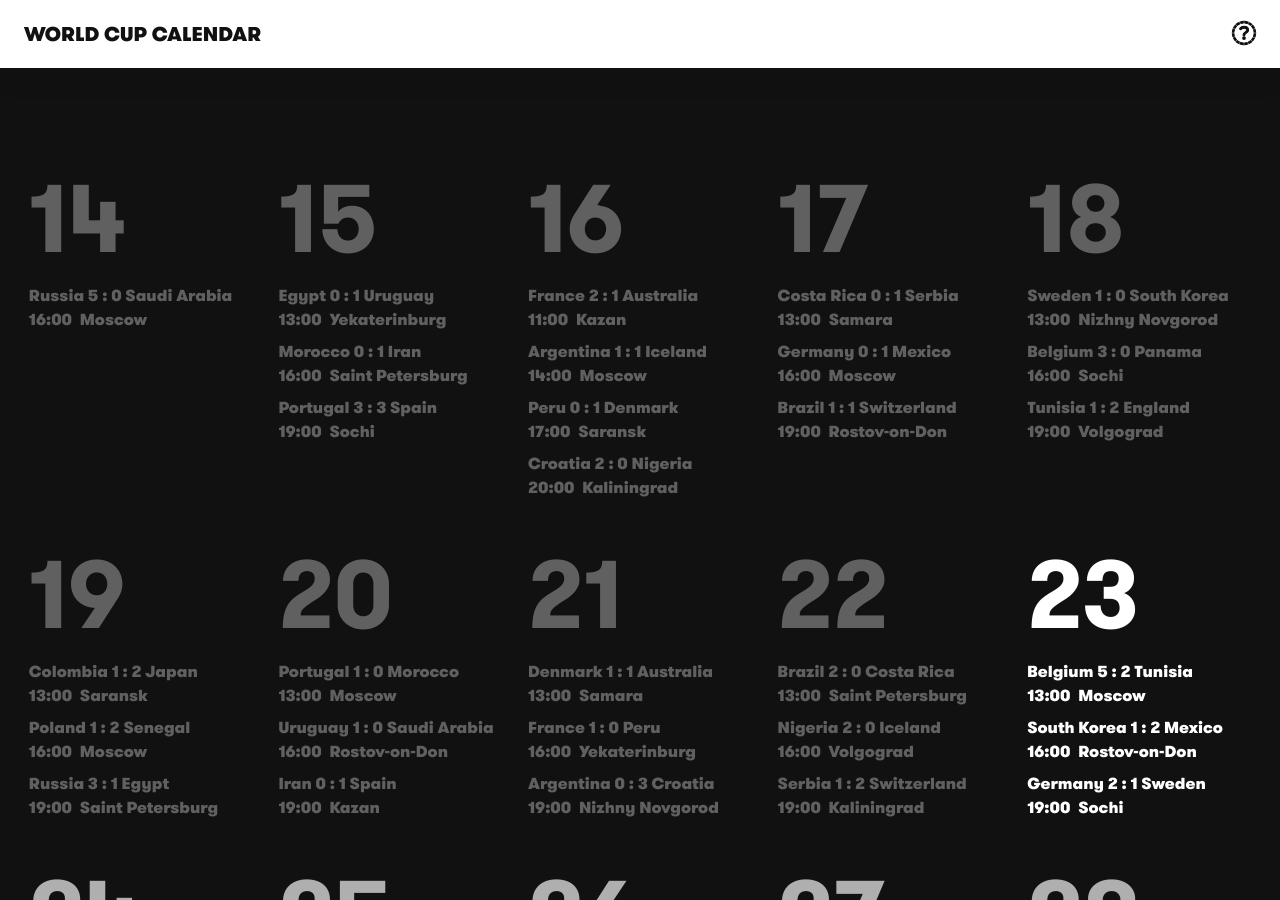
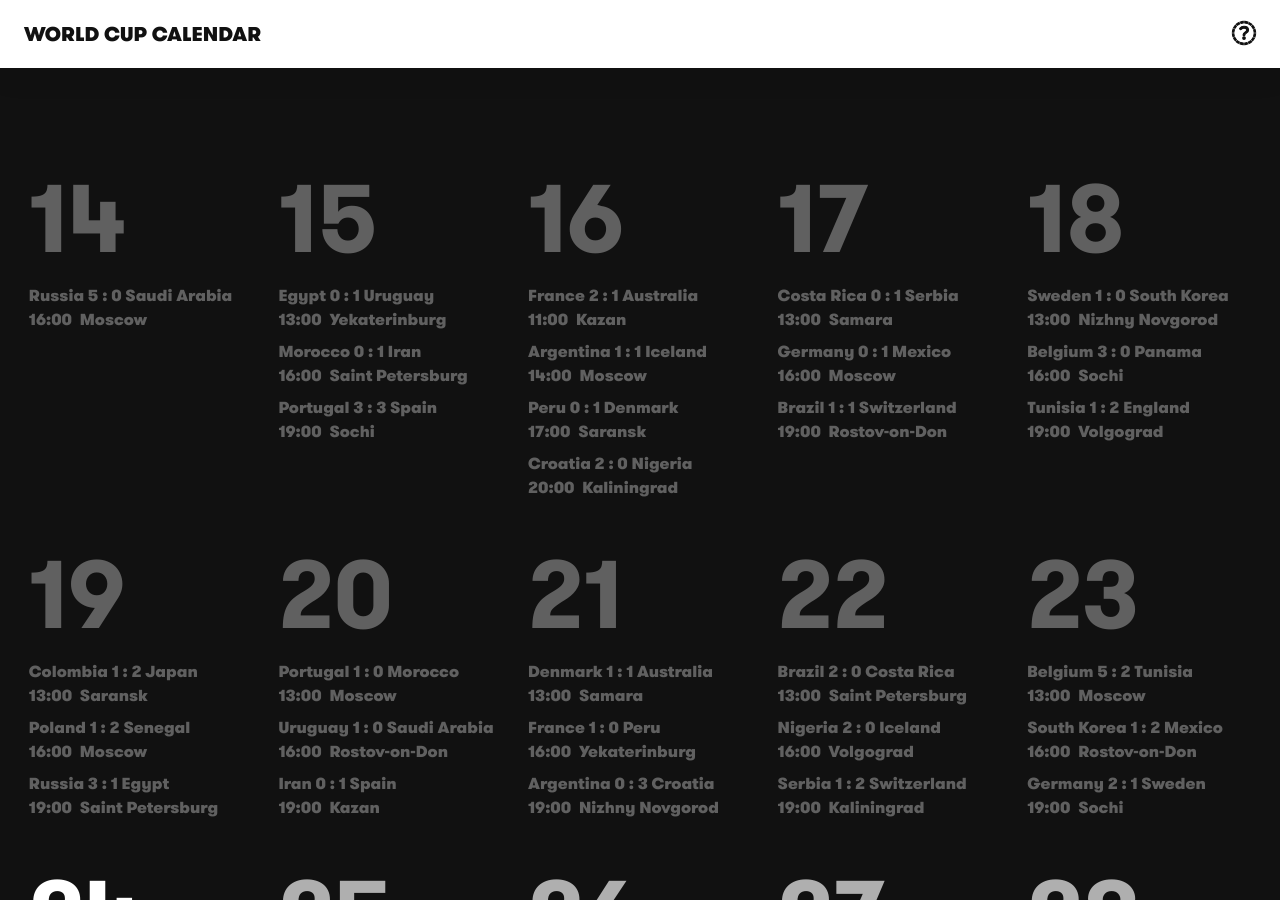
Before and after one commit to iamclydehoel/worldcupcalendar-2018, a Jekyll site: the page built from index.html, in a window 1280 px wide and 900 px high. Built offline with Jekyll 4.4.1, drawn with Linux system fonts in a browser that asks for light colours; nearby versions of some CDN libraries.

Commit message:
Day update

```diff
--- a/index.html
+++ b/index.html
@@ -9,7 +9,7 @@
   <div class="calendar calendar--day">
 
     {% for day in site.data.fixtures %}
-      <div class="day{% if day.date == '23/6' %} day--current{% endif %}">
+      <div class="day{% if day.date == '24/6' %} day--current{% endif %}">
         <h3 class="day__title">{{ day.date | split:'/' | first }}</h3>
         <ul class="fixtures">
           {% for match in day.matches %}
```
